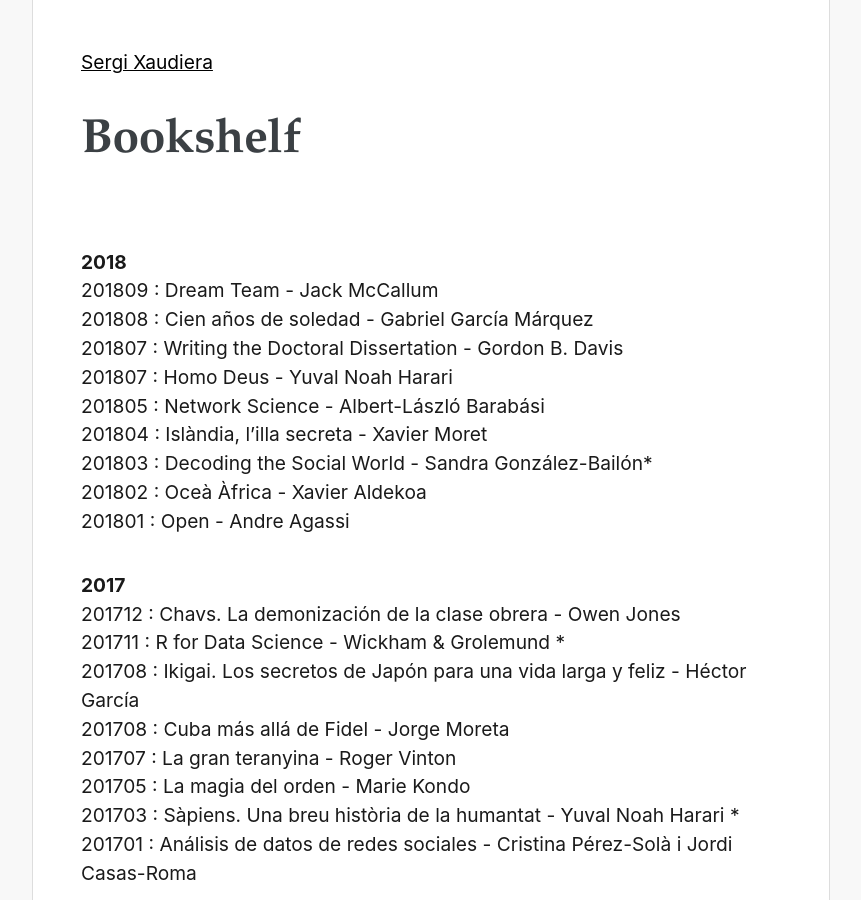
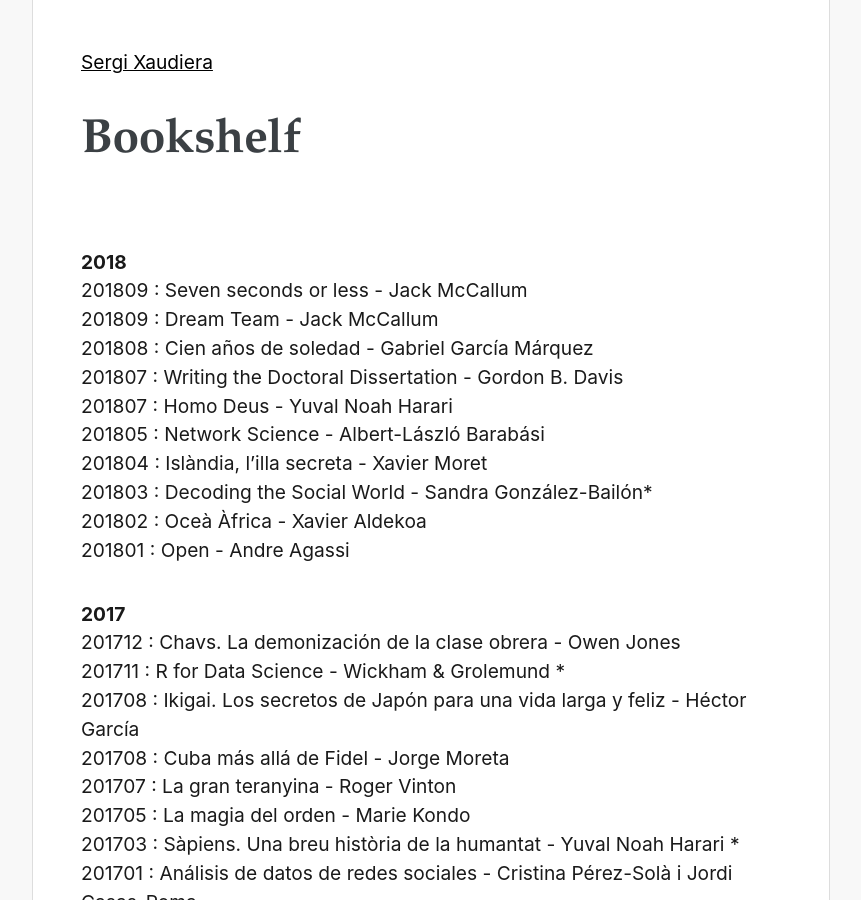
Before and after one commit to sergixaudiera/sergixaudiera.github.io, a Jekyll site: the page built from library.md, in a window 1280 px wide and 900 px high. Shown: the whole window, without its empty margins (209-1070 px from the left). Built offline with Jekyll 4.4.1, drawn with Linux system fonts in a browser that asks for light colours.

Commit message:
+ 7 seconds or less

```diff
--- a/library.md
+++ b/library.md
@@ -5,6 +5,7 @@ description: Recent reads by Sergi Xaudiera
 permalink: /library/
 ---
 **2018**
+201809 : Seven seconds or less - Jack McCallum
 201809 : Dream Team - Jack McCallum
 201808 : Cien años de soledad - Gabriel García Márquez
 201807 : Writing the Doctoral Dissertation - Gordon B. Davis
```
